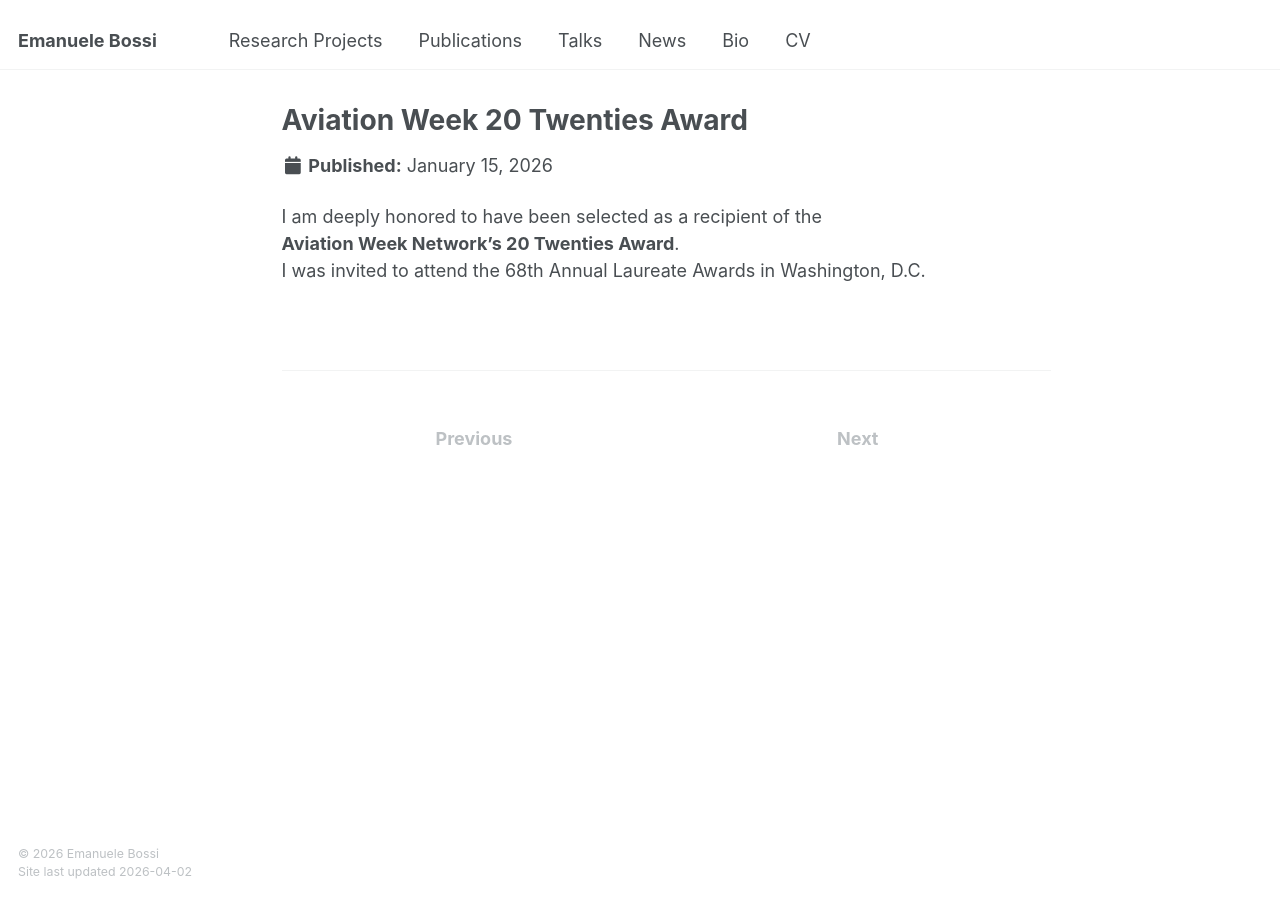
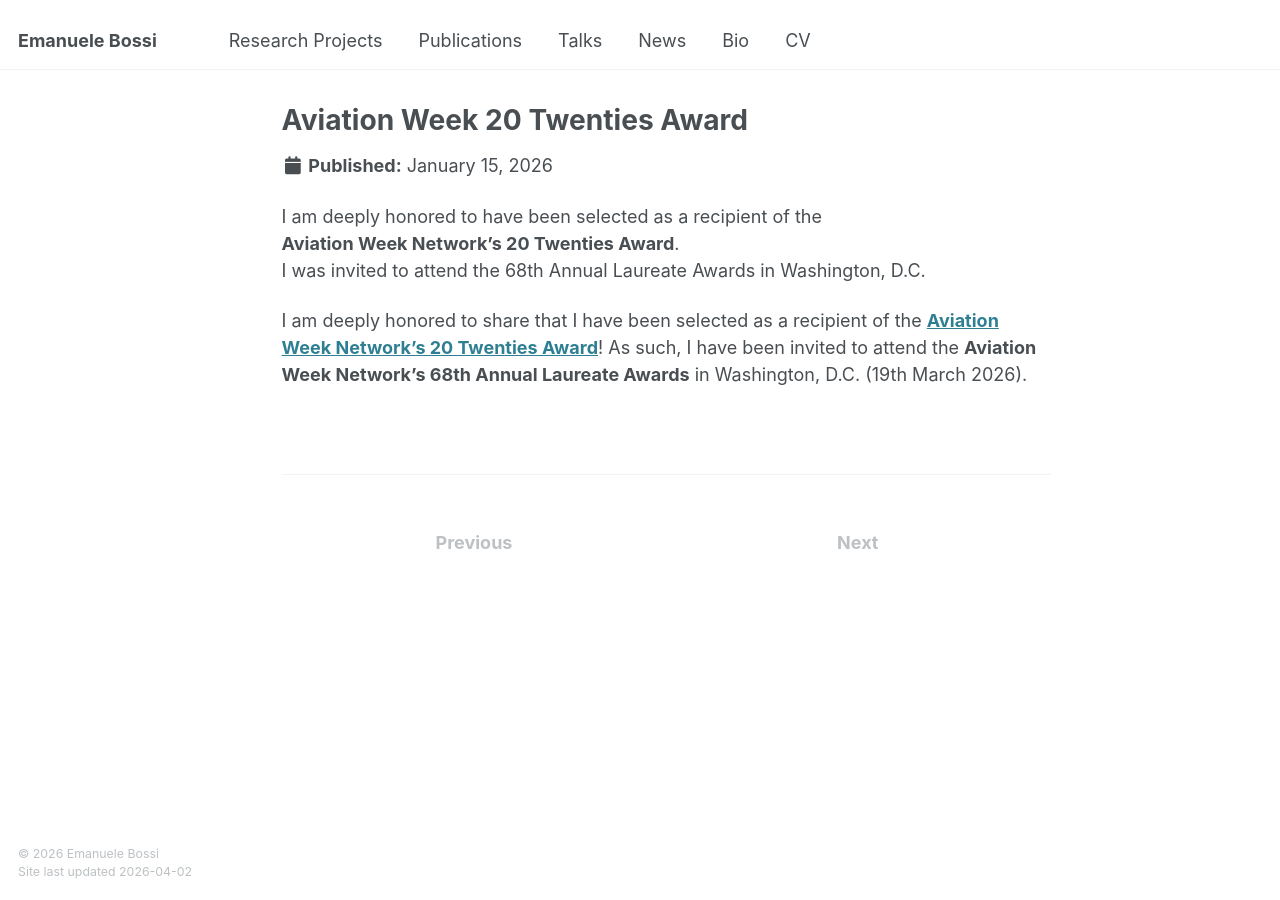
Before and after one commit to bossiemanuele/bossiemanuele.github.io, a Jekyll site: the page built from _news/2026-01-15-20-twenties.md, in a window 1280 px wide. Built offline with Jekyll 4.4.1, drawn with Linux system fonts in a browser that asks for light colours.

Commit message:
Update 2026-01-15-20-twenties.md

```diff
--- a/_news/2026-01-15-20-twenties.md
+++ b/_news/2026-01-15-20-twenties.md
@@ -10,3 +10,5 @@
 I am deeply honored to have been selected as a recipient of the
 **Aviation Week Network’s 20 Twenties Award**.
 I was invited to attend the 68th Annual Laureate Awards in Washington, D.C.
+
+I am deeply honored to share that I have been selected as a recipient of the [**Aviation Week Network's 20 Twenties Award**]("https://www.einpresswire.com/article/880869714/aviation-week-network-announces-class-of-2026-20-twenties-winners")! As such, I have been invited to attend the **Aviation Week Network's 68th Annual Laureate Awards** in Washington, D.C. (19th March 2026).
```
